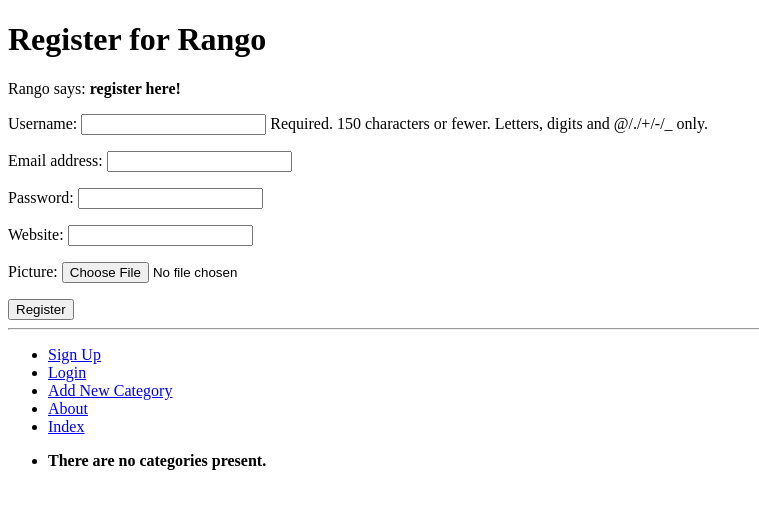
After one commit to Andrew24113/tango_with_django_project, a Django app: page /rango/register/ in a window 1280 px wide. The commit adds this page. Shown: the top 509 px of the page, without its empty margins (0-759 px from the left). Run offline with Django 3.2, Linux system fonts and the light colour scheme; data that the repository does not hold is empty.

Commit message:
done upto Chapter 9.10

```diff
--- a/tango_with_django_project/rango/admin.py
+++ b/tango_with_django_project/rango/admin.py
@@ -1,5 +1,8 @@
 from django.contrib import admin
 from rango.models import Category, Page
+from rango.models import UserProfile
+
+admin.site.register(UserProfile)
 
 class CategoryAdmin(admin.ModelAdmin):
     prepopulated_fields = {'slug':('name',)}
--- a/tango_with_django_project/rango/forms.py
+++ b/tango_with_django_project/rango/forms.py
@@ -1,5 +1,7 @@
 from django import forms
 from rango.models import Page, Category
+from django.contrib.auth.models import User
+from rango.models import UserProfile
 
 class CategoryForm(forms.ModelForm):
     name = forms.CharField(max_length=Category.NAME_MAX_LENGTH,
@@ -34,3 +36,15 @@ class PageForm(forms.ModelForm):
             cleaned_data['url'] = url
 
         return cleaned_data
+
+class UserForm(forms.ModelForm):
+    password = forms.CharField(widget=forms.PasswordInput())
+
+    class Meta:
+        model = User
+        fields = ('username', 'email', 'password',)
+
+class UserProfileForm(forms.ModelForm):
+    class Meta:
+        model = UserProfile
+        fields = ('website', 'picture',)
--- a/tango_with_django_project/rango/models.py
+++ b/tango_with_django_project/rango/models.py
@@ -1,5 +1,6 @@
 from django.db import models
 from django.template.defaultfilters import slugify
+from django.contrib.auth.models import User
 
 class Category(models.Model):
     NAME_MAX_LENGTH = 128
@@ -30,3 +31,14 @@ class Page(models.Model):
 
     def __str__(self):
         return self.title
+
+class UserProfile(models.Model):
+    #links UserProfile tp a User model instance
+    user = models.OneToOneField(User, on_delete=models.CASCADE)
+
+    #additional fields we want to include
+    website = models.URLField(blank=True) #blank = true allows fields to be blank if neccessary
+    picture = models.ImageField(upload_to='profile_images', blank=True)
+
+    def __str__(self):
+        return self.user.username
--- a/tango_with_django_project/rango/urls.py
+++ b/tango_with_django_project/rango/urls.py
@@ -10,4 +10,8 @@ urlpatterns = [
     path('category/<slug:category_name_slug>/',
          views.show_category, name='show_category'),
     path('add_category/', views.add_category, name='add_category'),
+    path('register/', views.register, name='register'),
+    path('login/', views.user_login, name='login'),
+    path('restricted/', views.restricted, name='restricted'),
+    path('logout/', views.user_logout, name='logout'),
 ]
--- a/tango_with_django_project/rango/views.py
+++ b/tango_with_django_project/rango/views.py
@@ -5,6 +5,9 @@ from rango.forms import CategoryForm
 from django.shortcuts import redirect
 from django.urls import reverse
 from rango.forms import PageForm
+from rango.forms import UserForm, UserProfileForm
+from django.contrib.auth import authenticate, login, logout
+from django.contrib.auth.decorators import login_required
 
 
 def index(request):
@@ -89,3 +92,73 @@ def add_page(request, category_name_slug):
 
     context_dict = {'form': form, 'category': category}
     return render(request, 'rango/add_page.html', context=context_dict)
+
+def register(request):
+    registered = False
+
+    if request.method == 'POST':
+        user_form = UserForm(request.POST)
+        profile_form = UserProfileForm(request.POST)
+
+        if user_form.is_valid() and profile_form.is_valid():
+            user = user_form.save()
+
+            user.set_password(user.password)
+            user.save()
+
+            profile = profile_form.save(commit=False)
+            profile.user = user
+
+            if 'picture' in request.FILES:
+                profile.picture = request.FILES['picture']
+
+            profile.save()
+
+            registered = True
+        else:
+            print(user_form.errors, profile_form.errors)
+
+    else:
+
+        user_form = UserForm()
+        profile_form = UserProfileForm()
+
+    return render(request,
+                  'rango/register.html',
+                  context = {'user_form': user_form,
+                             'profile_form': profile_form,
+                             'registered': registered})
+
+def user_login(request):
+    if request.method == 'POST':
+
+        username = request.POST.get('username')
+        password = request.POST.get('password')
+
+        user = authenticate(username=username, password=password)
+
+        if user:
+            if user.is_active:
+
+                login(request, user)
+                return redirect(reverse('rango:index'))
+            else:
+                return HttpResponse("Your Rango account is disabled.")
+        else:
+
+            print(f"Invalid login details: {username}, {password}")
+            return HttpResponse("invalid login details supplied.")
+
+    else:
+        return render(request, 'rango/login.html')
+
+@login_required
+def restricted(request):
+    return HttpResponse("Since you're logged in, you can see this text!")
+
+@login_required
+def user_logout(request):
+    #user is already logged in so we can log them out
+    logout(request)
+    #take user back to homepage
+    return redirect(reverse('rango:index'))
--- a/tango_with_django_project/templates/rango/base.html
+++ b/tango_with_django_project/templates/rango/base.html
@@ -19,7 +19,17 @@
         <hr />
         <div>
             <ul>
-                <li><a href="{% url 'rango:add_category' %}">Add a New Category</a></li>
+            {% if user.is_authenticated %}
+                <!-- these links show when user is logged in -->
+                <li><a href="{% url 'rango:restricted' %}">Restricted Page</a></li>
+                <li><a href="{% url 'rango:logout' %}">Logout</a></li>
+            {% else %}
+                <!-- these links show when user is not logged in -->
+                <li><a href="{% url 'rango:register' %}">Sign Up</a></li>
+                <li><a href="{% url 'rango:login' %}">Login</a></li>
+            {% endif %}
+                <!-- always show these links, outside the conditional statement-->
+                <li><a href="{% url 'rango:add_category' %}">Add New Category</a></li>
                 <li><a href="{% url 'rango:about' %}">About</a></li>
                 <li><a href="{% url 'rango:index' %}">Index</a></li>
             </ul>
--- a/tango_with_django_project/templates/rango/index.html
+++ b/tango_with_django_project/templates/rango/index.html
@@ -8,7 +8,11 @@
 {% block body_block %}
     <h1>Rango says...</h1>
     <div>
-        <p>Hey there partner!</p>
+        {% if user.is_authenticated %}
+            howdy {{ user.username }}!
+        {% else %}
+            hey there partner!
+        {% endif %}
         <strong>{{ boldmessage }}</strong>
     </div>
 
--- /dev/null
+++ b/tango_with_django_project/templates/rango/register.html
@@ -0,0 +1,26 @@
+{% extends 'rango/base.html' %}
+{% load staticfiles %}
+
+{% block title_block %}
+    Register
+{% endblock %}
+
+{% block body_block %}
+<h1>Register for Rango</h1>
+{% if registered %}
+Rango says: <strong>thank you for registering!</strong>
+<a href="{% url 'rango:index' %}">Return to the homepage.</a><br />
+{% else %}
+Rango says: <strong>register here!</strong><br />
+<form id="user_form" method="post" action="{% url 'rango:register' %}"
+    enctype="multipart/form-data">
+
+    {% csrf_token %}
+
+    {{ user_form.as_p }}
+    {{ profile_form.as_p }}
+
+    <input type="submit" name="submit" value="Register" />
+</form>
+{% endif %}
+{% endblock %}
```
Also changed, not shown: tango_with_django_project/tango_with_django_project/settings.py (+8 -0 lines), tango_with_django_project/templates/rango/login.html (added, +18 -0 lines), tango_with_django_project/rango/migrations/0006_userprofile.py (added).
